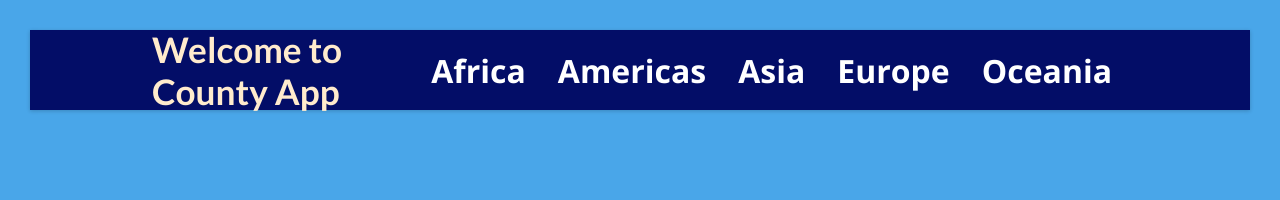
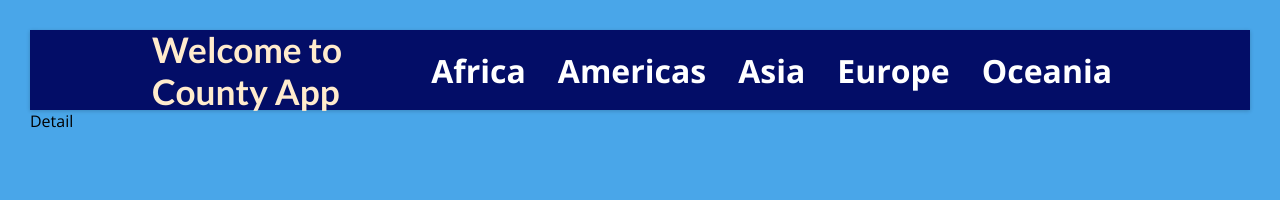
Before and after one commit to ratzPereira/react-countries-project, a React (Create React App) app: page /country/1 in a window 1280 px wide. Shown: the top 200 px of the page. Built offline with nearby package versions, Linux system fonts and the light colour scheme.

Commit message:
created country details component, added link to each country flag, so if we click in the flag we will see the country details.

```diff
--- a/src/App.js
+++ b/src/App.js
@@ -3,6 +3,7 @@ import { Switch, Route } from "react-router-dom";
 import SingleCountry from "./components/Country/SingleCountry";
 import Header from "./Layout/Header";
 import Region from "./components/Region/Region";
+import CountryDetails from "./components/Country/CountryDetails";
 
 function App() {
   return (
@@ -27,7 +28,9 @@ function App() {
         <Route path="/oceania">
           <Region region="oceania">Oceania</Region>
         </Route>
-        <Route path="/country/:name" children={<SingleCountry />} />
+        <Route path="/:name" children={<SingleCountry />}>
+          <CountryDetails />
+        </Route>
       </Switch>
     </>
   );
--- /dev/null
+++ b/src/components/Country/CountryDetails.js
@@ -0,0 +1,11 @@
+import React from "react";
+import { useParams } from "react-router-dom";
+
+const CountryDetails = () => {
+  const params = useParams();
+  const url = `https://restcountries.eu/rest/v2/name/${params.name}?fullText=true`;
+
+  return <div>Detail</div>;
+};
+
+export default CountryDetails;
--- a/src/components/Country/SingleCountry.js
+++ b/src/components/Country/SingleCountry.js
@@ -1,13 +1,16 @@
 import classes from "./SingleCountry.module.css";
 
 import React from "react";
+import { Link } from "react-router-dom";
 
 const SingleCountry = (props) => {
   return (
     <div>
       <h1>{props.name}</h1>
       <h3>{props.capital}</h3>
-      <img src={props.flag} alt="" />
+      <Link to={`/${props.name}`}>
+        <img src={props.flag} alt="" />
+      </Link>
     </div>
   );
 };
--- a/src/components/Region/Region.js
+++ b/src/components/Region/Region.js
@@ -13,7 +13,6 @@ const Region = (props) => {
       const response = await fetch(url);
       const data = await response.json();
       setCountries(data);
-      console.log(data);
       setIsLoading(false);
     } catch (error) {
       alert(error.message);
@@ -33,6 +32,7 @@ const Region = (props) => {
           name={country.name}
           flag={country.flag}
           capital={country.capital}
+          region={props.region}
         />
       ))}
     </div>
```
Also changed, not shown: src/components/Country/CountryDetails.module.css (added).
